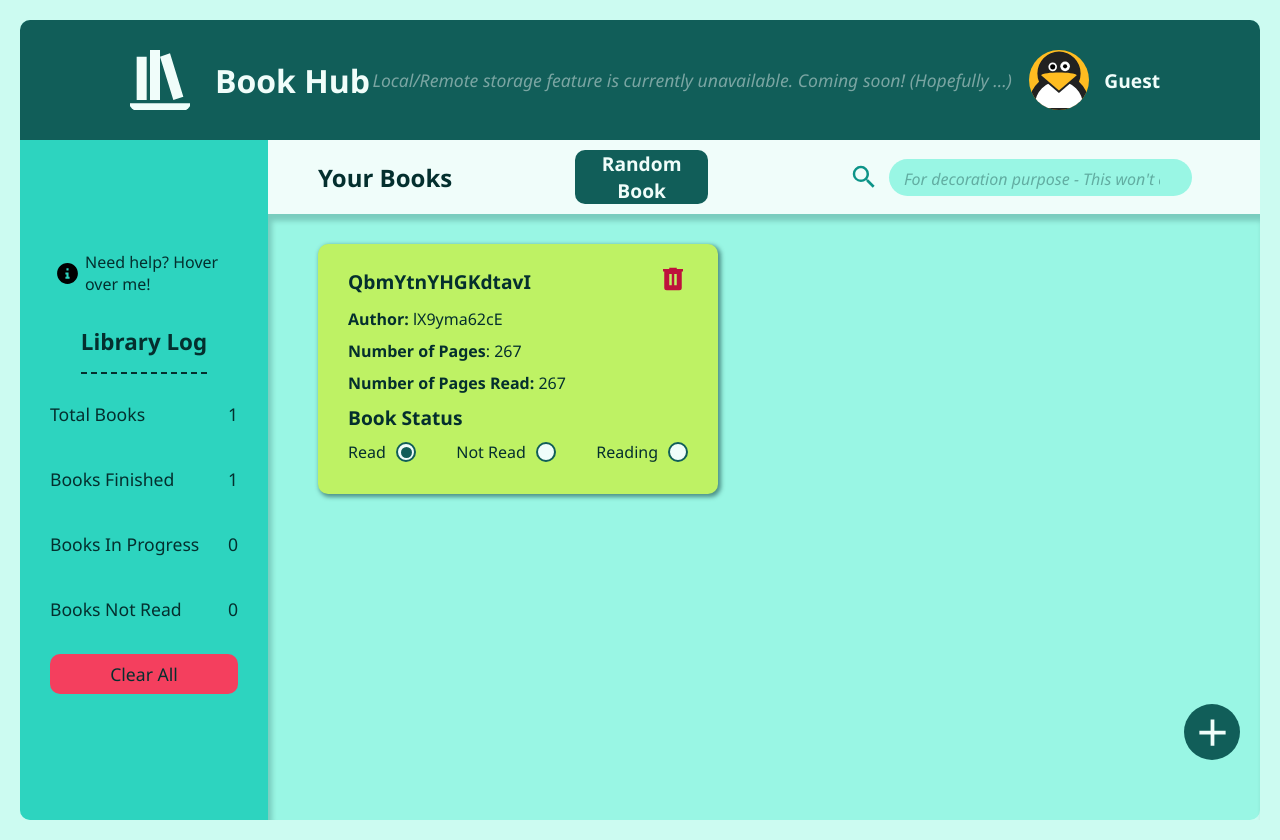
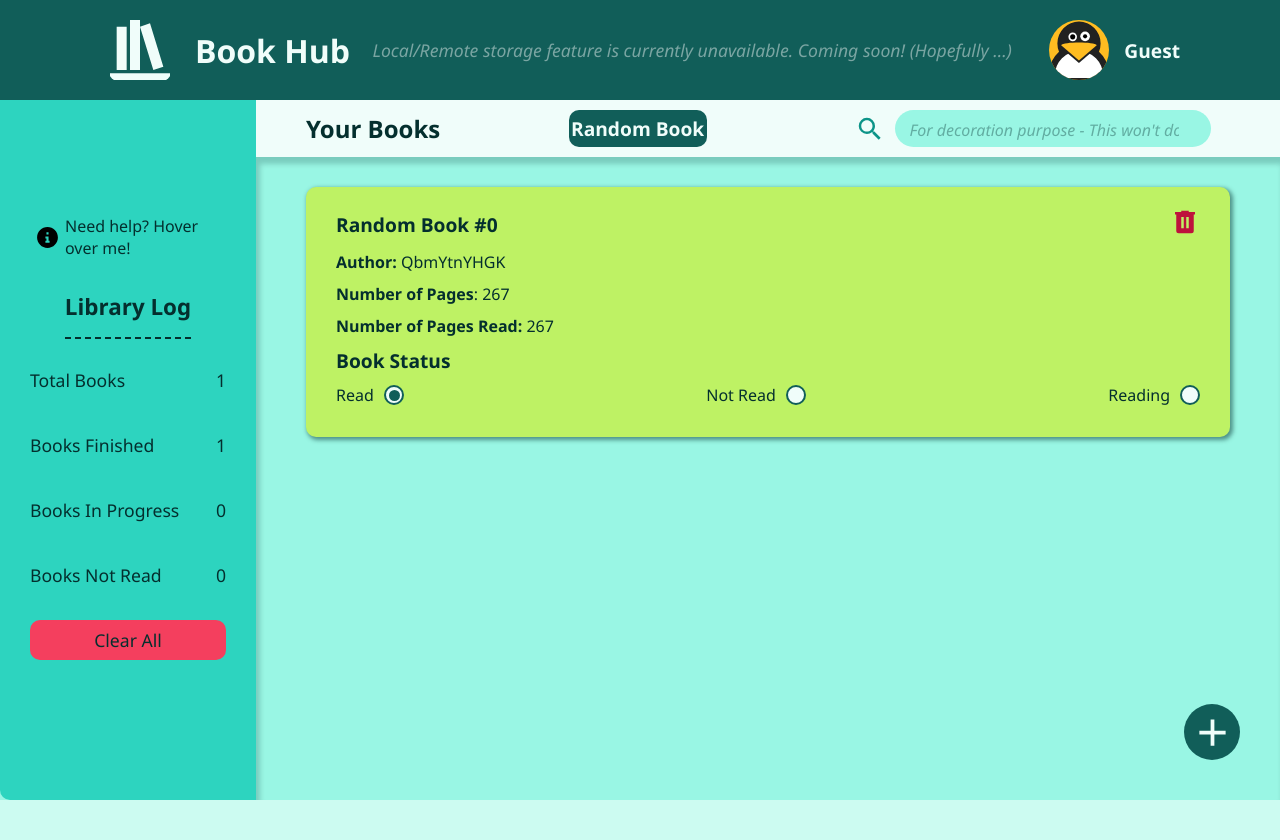
Before and after one commit to brianle169/book-library, a website: page index.html in a window 1280 px wide. Both pictures are taken after a click on the button "Random Book". After the commit the page ends 800 px from the top, so only its background shows below. Drawn offline with Linux system fonts and the light colour scheme.

Commit message:
Final touch up

```diff
--- a/app.js
+++ b/app.js
@@ -243,7 +243,7 @@ function generateRandomString(length) {
 function addRandomBookToLibrary(event) {
 	let statusList = ["Read", "Not Read", "Reading"];
 	newBook = new Book(
-		generateRandomString(15),
+		`Random Book #${myLibrary.length}`,
 		generateRandomString(10),
 		Math.floor(Math.random() * 1000),
 		null,
--- a/styles.css
+++ b/styles.css
@@ -9,7 +9,6 @@
 	margin: 0;
 	box-sizing: border-box;
 	outline: none;
-	/* border: 1px solid red; */
 	font-family: "Segoe UI", Tahoma, Geneva, Verdana, sans-serif;
 	color: var(--body-text-color);
 }
@@ -28,18 +27,14 @@ a:link:hover {
 }
 
 .container {
-	height: 100vh;
+	min-height: 100vh;
 	position: relative;
 	display: grid;
-	grid-template-rows: 15% 1fr;
-	margin: 20px;
+	grid-template-rows: 100px 1fr;
 	background: #99f6e4;
-	border-radius: 10px;
 }
 
 .header {
-	border-top-right-radius: 10px;
-	border-top-left-radius: 10px;
 	background-color: var(--button-background-color);
 	grid-area: 1 / 1 / 2 / 2;
 	padding: 10px 100px;
@@ -171,7 +166,7 @@ a:link:hover {
 }
 
 .instruction:hover > span::after {
-	content: "Press the (+) button on the bottom-right corner to add a new book to the page. Or press the 'Random Book' button to generate a random one (for testing)";
+	content: 'Press "Random Book" button to add a randomly generated book. Or press the (+) button on the bottom-right corner to define your own.';
 	font-size: 0.8rem;
 	font-weight: 500;
 	position: absolute;
@@ -258,7 +253,7 @@ a:link:hover {
 	padding: 30px 50px;
 	box-shadow: inset 3px 6px 5px 1px #042f2e35;
 	display: grid;
-	grid-template-columns: repeat(auto-fit, minmax(350px, 400px));
+	grid-template-columns: repeat(auto-fit, minmax(300px, 1fr));
 	gap: 20px;
 }
 
```
